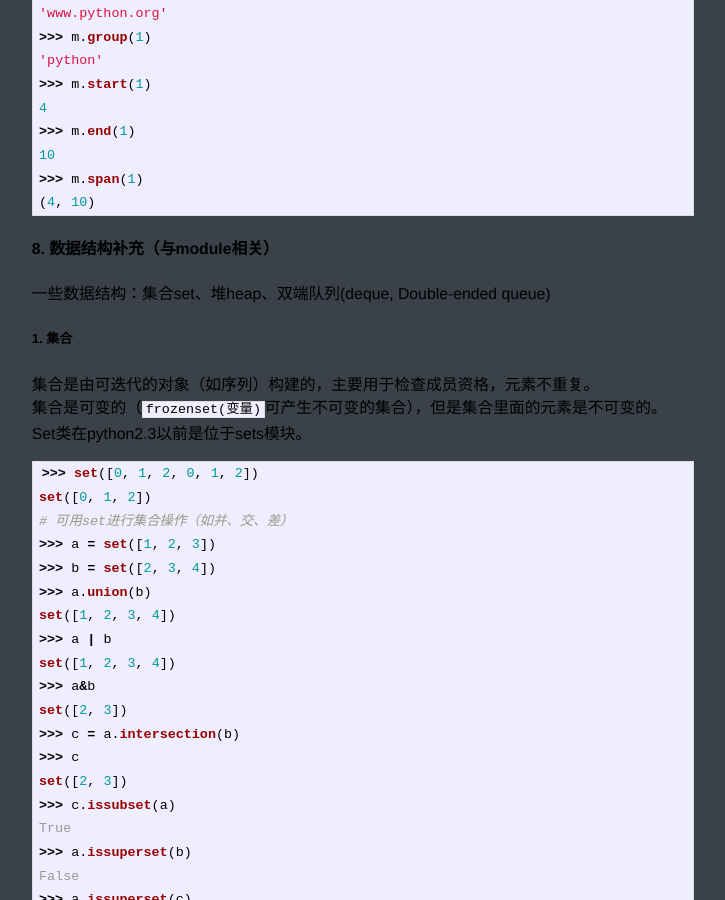
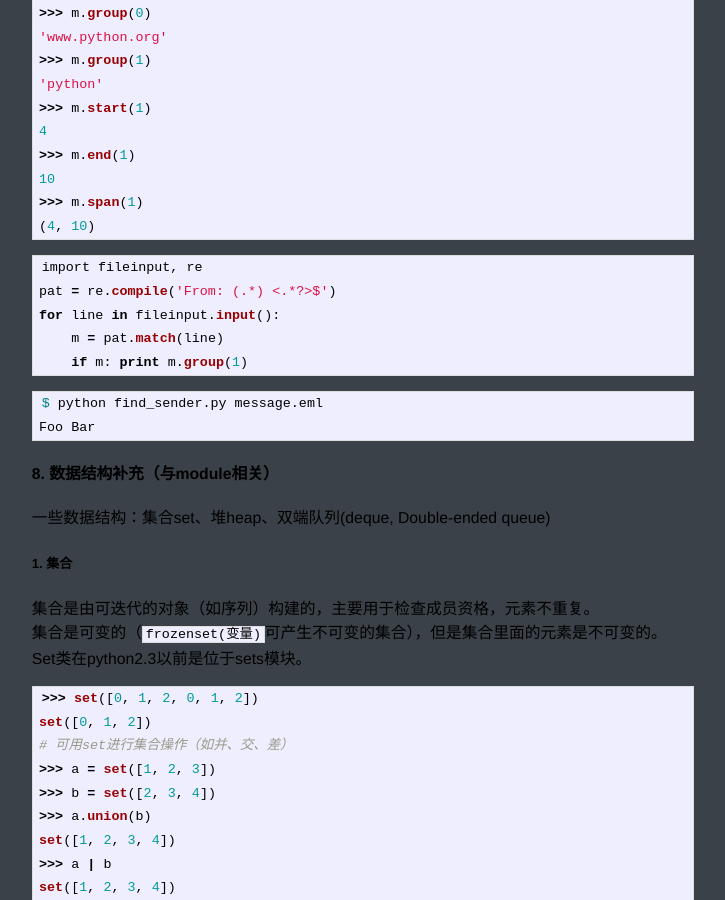
Before and after one commit to ElvisKwok/ElvisKwok.github.io, a Jekyll site: the page built from _posts/2015-01-31-notes-of-beginning-python.md, in a window 1280 px wide and 900 px high, scrolled down 40743 px. Shown: the whole window, without its empty margins (277-1002 px from the left). Built offline with Jekyll 4.4.1, drawn with Linux system fonts in a browser that asks for light colours; Markdown is read by kramdown in place of the engine named in the settings; comment, search, counter and statistics services are not loaded; some of the changed text lies outside the part shown.

Commit message:
chapter 10 finished

````diff
--- a/_posts/2015-01-31-notes-of-beginning-python.md
+++ b/_posts/2015-01-31-notes-of-beginning-python.md
@@ -1886,6 +1887,18 @@ group有序号，用group左边的左括号数目计算。
 (4, 10)
 ```
 
+```python
+import fileinput, re
+pat = re.compile('From: (.*) <.*?>$')
+for line in fileinput.input():
+    m = pat.match(line)
+    if m: print m.group(1)
+```
+
+```bash
+$ python find_sender.py message.eml
+Foo Bar
+```
 
 
 
@@ -1972,7 +1985,7 @@ deque([6, 0, 1, 2, 3, 4, 5])
 5
 >>> q.popleft()
 6
->>> q.rotate(3)
+>>> q.rotate(3) # deque对象.rotate(n): 将队尾n个元素转移到队头(保持原顺序)
 >>> q
 deque([2, 3, 4, 0, 1])
 ```
````
Also changed, not shown: other parts of _posts/2015-01-31-notes-of-beginning-python.md (+3 -2 lines).
